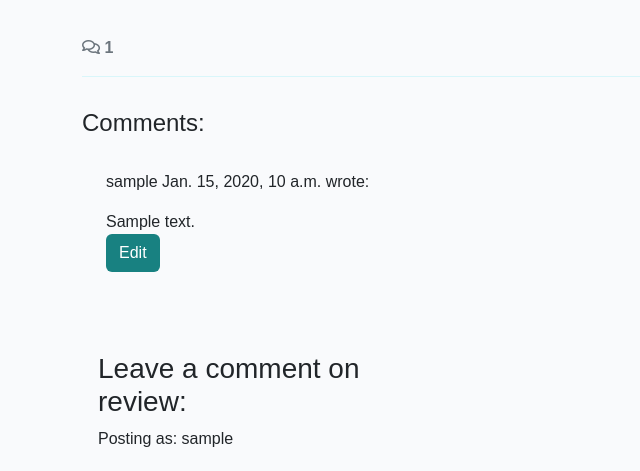
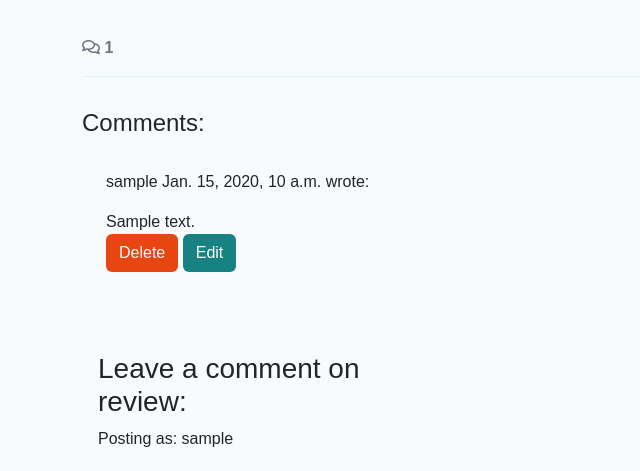
Before and after one commit to StringerMus/django-film-club, a Django app: page /dangal/ in a window 1280 px wide. Shown: the part 1114-1585 px from the top of the page, without its empty margins (0-640 px from the left). Run offline with Django 4.2, Linux system fonts and the light colour scheme; a user stored in the database is signed in; data comes from the database, SQL or seed files in the repository; tables that the repository leaves empty hold one stand-in row (values such as "Sample post"); some libraries are stand-ins or nearby versions; some web fonts are replaced.

Commit message:
Create delete function for comments and reviews. Comment delete not working.

```diff
--- a/film/templates/film/film_detail.html
+++ b/film/templates/film/film_detail.html
@@ -61,6 +61,7 @@
             {{ review.created_on }}
             <!--edit reviews-->
             {% if user.is_authenticated and review.author == user %}
+            <button class="btn btn-delete" review_id="{{ review.id }}">Delete</button>
             <button class="btn btn-edit" review_id="{{ review.id }}">Edit</button>
             {% endif %}
           </div>
@@ -123,8 +124,9 @@
             This comment is awaiting approval
           </p>
           {% endif %}
-          <!--Edir comment-->
+          <!--Edit & delete comments-->
           {% if user.is_authenticated and comment.author == user %}
+          <button class="btn btn-delete"comment_id="{{ comment.id }}">Delete</button>
           <button class="btn btn-edit" comment_id="{{ comment.id }}">Edit</button>
           {% endif %}
         </div>
@@ -151,6 +153,25 @@
     </div>
   </div>
 
+  <!-- Delete confirmation modal -->
+<div class="modal fade" id="deleteModal" tabindex="-1" aria-labelledby="deleteModalLabel" aria-hidden="true">
+<div class="modal-dialog">
+  <div class="modal-content">
+    <div class="modal-header">
+      <h5 class="modal-title" id="deleteModalLabel">Delete?</h5>
+      <button type="button" class="btn-close" data-bs-dismiss="modal" aria-label="Close"></button>
+    </div>
+    <div class="modal-body">
+      This will be deleted permanently. Are you sure you want to make the delete?
+    </div>
+    <div class="modal-footer">
+      <button type="button" class="btn btn-secondary" data-bs-dismiss="modal">Close</button>
+      <a id="deleteConfirm" href="#" class="btn btn-danger">Delete</a>
+    </div>
+  </div>
+</div>
+</div>
+
   </div>
 </div>
 
--- a/film/urls.py
+++ b/film/urls.py
@@ -9,4 +9,8 @@ urlpatterns = [
          views.review_edit, name='review_edit'),
     path('<slug:slug>/edit_comment/<int:comment_id>',
          views.comment_edit, name='comment_edit'),
+     path('<slug:slug>/delete_review/<int:review_id>',
+         views.review_delete, name='review_delete'),
+     path('<slug:slug>/delete_comment/<int:comment_id>',
+         views.comment_delete, name='comment_delete'),
 ]
--- a/film/views.py
+++ b/film/views.py
@@ -87,6 +87,7 @@ def review_edit(request, slug, review_id):
     return HttpResponseRedirect(reverse('film_detail', args=[slug]))
 
 
+#edit comments
 def comment_edit(request, slug, comment_id):
     """
     view to edit comments
@@ -94,7 +95,7 @@ def comment_edit(request, slug, comment_id):
     if request.method == "POST":
 
         queryset = Post.objects.filter(status=1)
-        post = get_object_or_404(queryset, slug=slug)
+        film = get_object_or_404(queryset, slug=slug)
         comment = get_object_or_404(Comment, pk=comment_id)
         comment_form = CommentForm(data=request.POST, instance=comment)
 
@@ -108,3 +109,39 @@ def comment_edit(request, slug, comment_id):
             messages.add_message(request, messages.ERROR, 'Error updating comment!')
 
     return HttpResponseRedirect(reverse('film_detail', args=[slug]))
+
+
+#delete reviews
+def review_delete(request, slug, review_id):
+    """
+    view to review comment
+    """
+    queryset = Movie.objects.all()
+    film = get_object_or_404(queryset, slug=slug)
+    review = get_object_or_404(Review, pk=review_id)
+
+    if review.author == request.user:
+        review.delete()
+        messages.add_message(request, messages.SUCCESS, 'Review deleted!')
+    else:
+        messages.add_message(request, messages.ERROR, 'You can only delete your own reviews!')
+
+    return HttpResponseRedirect(reverse('film_detail', args=[slug]))
+
+
+#delete comments
+def comment_delete(request, slug, comment_id):
+    """
+    view to delete comment
+    """
+    queryset = Movie.objects.all()
+    film = get_object_or_404(queryset, slug=slug)
+    comment = get_object_or_404(Comment, pk=comment_id)
+
+    if comment.author == request.user:
+        comment.delete()
+        messages.add_message(request, messages.SUCCESS, 'Comment deleted!')
+    else:
+        messages.add_message(request, messages.ERROR, 'You can only delete your own comments!')
+
+    return HttpResponseRedirect(reverse('film_detail', args=[slug]))
--- a/static/js/comments.js
+++ b/static/js/comments.js
@@ -2,6 +2,10 @@ const editButtons = document.getElementsByClassName("btn-edit");
 const commentText = document.getElementById("id_body");
 const commentForm = document.getElementById("commentForm");
 const submitButton = document.getElementById("submitButton");
+
+const deleteModal = new bootstrap.Modal(document.getElementById("deleteModal"));
+const deleteButtons = document.getElementsByClassName("btn-delete");
+const deleteConfirm = document.getElementById("deleteConfirm");
 
 /**
 * Initializes edit functionality for the provided edit buttons.
@@ -22,3 +26,21 @@ for (let button of editButtons) {
     commentForm.setAttribute("action", `edit_comment/${commentId}`);
   });
 }
+
+/**
+* Initializes deletion functionality for the provided delete buttons.
+*
+* For each button in the `deleteButtons` collection:
+* - Retrieves the associated comment's ID upon click.
+* - Updates the `deleteConfirm` link's href to point to the
+* deletion endpoint for the specific comment.
+* - Displays a confirmation modal (`deleteModal`) to prompt
+* the user for confirmation before deletion.
+*/
+for (let button of deleteButtons) {
+  button.addEventListener("click", (e) => {
+    let commentId = e.target.getAttribute("comment_id");
+    deleteConfirm.href = `delete_comment/${commentId}`;
+    deleteModal.show();
+  });
+}
--- a/static/js/reviews.js
+++ b/static/js/reviews.js
@@ -2,6 +2,10 @@ const editButtons = document.getElementsByClassName("btn-edit");
 const reviewText = document.getElementById("id_body");
 const reviewForm = document.getElementById("reviewForm");
 const submitButton = document.getElementById("submitButton");
+
+const deleteModal = new bootstrap.Modal(document.getElementById("deleteModal"));
+const deleteButtons = document.getElementsByClassName("btn-delete");
+const deleteConfirm = document.getElementById("deleteConfirm");
 
 /**
 * Initializes edit functionality for the provided edit buttons.
@@ -22,3 +26,21 @@ for (let button of editButtons) {
     reviewForm.setAttribute("action", `edit_comment/${reviewId}`);
   });
 }
+
+/**
+* Initializes deletion functionality for the provided delete buttons.
+*
+* For each button in the `deleteButtons` collection:
+* - Retrieves the associated comment's ID upon click.
+* - Updates the `deleteConfirm` link's href to point to the
+* deletion endpoint for the specific comment.
+* - Displays a confirmation modal (`deleteModal`) to prompt
+* the user for confirmation before deletion.
+*/
+for (let button of deleteButtons) {
+  button.addEventListener("click", (e) => {
+    let reviewId = e.target.getAttribute("review_id");
+    deleteConfirm.href = `delete_review/${reviewId}`;
+    deleteModal.show();
+  });
+}
```
